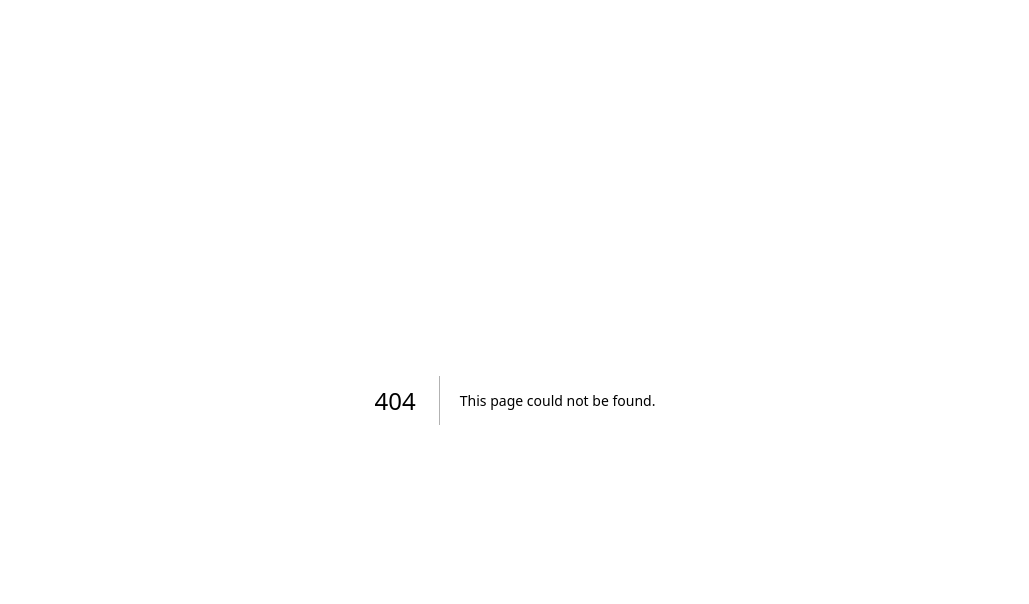
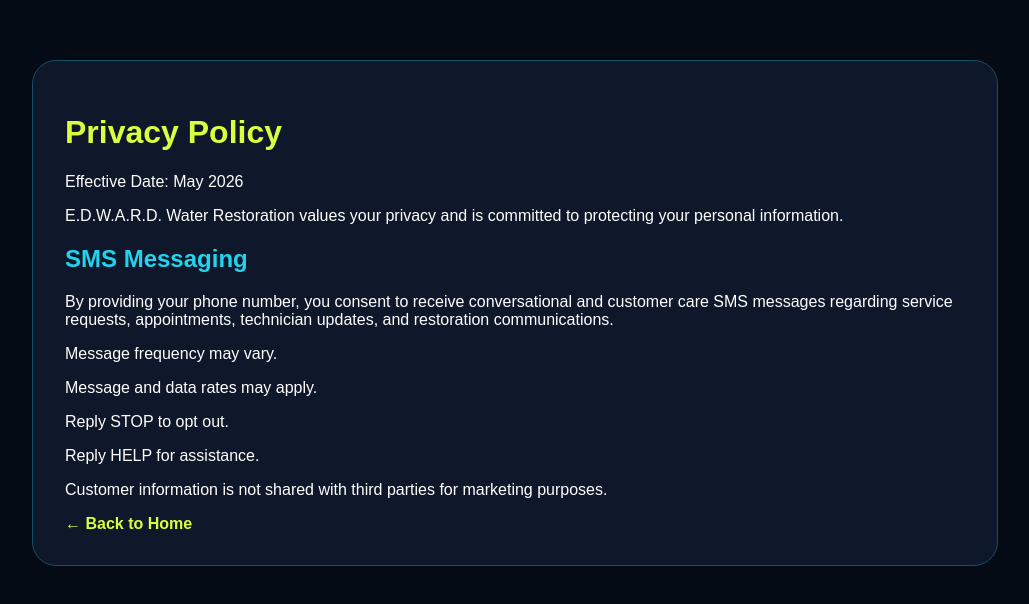
Before and after one commit to EDRESTO/EDWARD-RESTORATION-SITE, a Next.js app: page /app/privacy-policy in a window 1280 px wide. Before the commit this address had no page. Shown: the top 604 px of the page, without its empty margins (125-1154 px from the left). Built offline with nearby package versions, Linux system fonts and the light colour scheme.

Commit message:
Create page.tsx

```diff
--- /dev/null
+++ b/app/app/privacy-policy/page.tsx
@@ -0,0 +1,65 @@
+export default function PrivacyPolicy() {
+  return (
+    <main
+      style={{
+        background: "#050b14",
+        color: "white",
+        minHeight: "100vh",
+        padding: "60px 24px",
+        fontFamily: "Arial, sans-serif",
+      }}
+    >
+      <div
+        style={{
+          maxWidth: 900,
+          margin: "0 auto",
+          background: "#0f172a",
+          border: "1px solid #164e63",
+          borderRadius: 24,
+          padding: 32,
+        }}
+      >
+        <h1 style={{ color: "#d9ff3f" }}>Privacy Policy</h1>
+
+        <p>Effective Date: May 2026</p>
+
+        <p>
+          E.D.W.A.R.D. Water Restoration values your privacy and is committed
+          to protecting your personal information.
+        </p>
+
+        <h2 style={{ color: "#22d3ee" }}>SMS Messaging</h2>
+
+        <p>
+          By providing your phone number, you consent to receive conversational
+          and customer care SMS messages regarding service requests,
+          appointments, technician updates, and restoration communications.
+        </p>
+
+        <p>Message frequency may vary.</p>
+
+        <p>Message and data rates may apply.</p>
+
+        <p>Reply STOP to opt out.</p>
+
+        <p>Reply HELP for assistance.</p>
+
+        <p>
+          Customer information is not shared with third parties for marketing
+          purposes.
+        </p>
+
+        <a
+          href="/"
+          style={{
+            color: "#d9ff3f",
+            textDecoration: "none",
+            fontWeight: 900,
+          }}
+        >
+          ← Back to Home
+        </a>
+      </div>
+    </main>
+  );
+}
```
